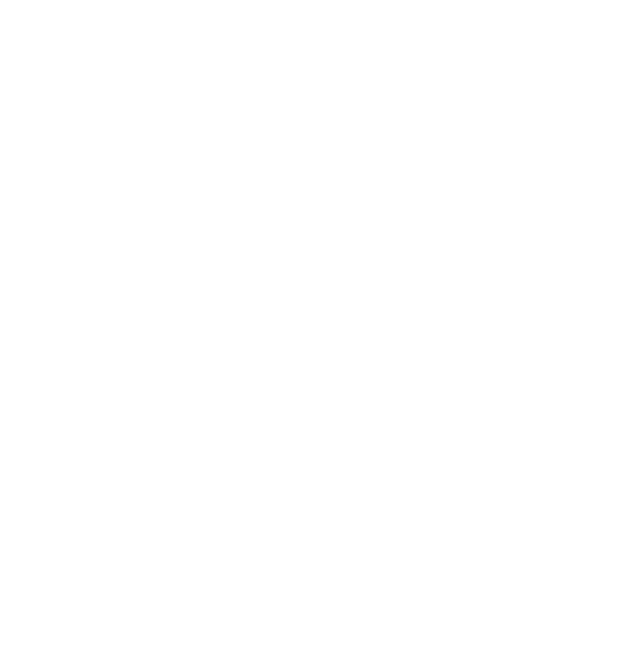
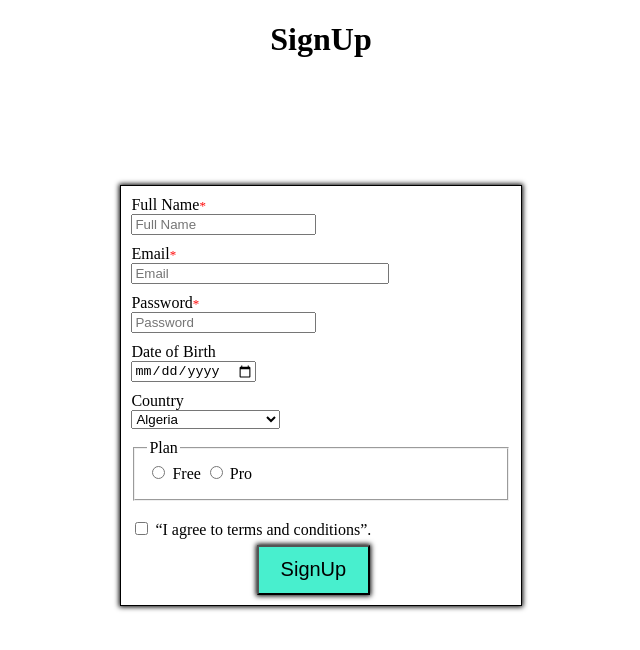
Before and after one commit to TareqAli-CS/SignUp-page, a plain HTML site: page signUp.html in a window 1280 px wide. Shown: the whole page, without its empty margins (319-959 px from the left). Drawn offline with Linux system fonts and the light colour scheme.

Commit message:
feat(signup-page): complete the page

```diff
--- a/signUp.html
+++ b/signUp.html
@@ -4,17 +4,124 @@
 <head>
     <meta charset="UTF-8">
     <title>SignUp</title>
+    <style>
+        header {
+            text-align: center;
+            margin-bottom: 10%;
+        }
 
+        #box {
+            width: 30%;
+            margin-left: auto;
+            margin-right: auto;
+            border: 1px solid black;
+            padding: 10px;
+            box-shadow: 0 0 5px 1px black;
+        }
+
+        input,
+        select {
+            margin-bottom: 10px;
+        }
+
+        #email {
+            width: 250px
+        }
+
+        .required {
+            color: red;
+            font-size: small;
+
+        }
+
+        #signup-btn {
+            font-size: 20px;
+            width: 30%;
+            height: 50px;
+            margin: auto;
+            margin-left: 33%;
+            background-color: rgb(72, 239, 206);
+            box-shadow: 0 0 5px 1px black;
+
+        }
+    </style>
 </head>
 
 <body>
+    <header>
+        <h1>SignUp</h1>
+    </header>
     <main>
+
         <section>
-            <form action="https://formspree.io/f/mrgdzlkw" method="POST">
+            <div id="box">
+                <form action="https://formspree.io/f/mrgdzlkw" method="POST">
+                    <label for="name">Full Name</label><span class="required">*</span>
+                    <br>
+                    <input type="text" name="name" id="name" placeholder="Full Name" required>
 
-            </form>
+                    <br>
+                    <label for="email">Email</label><span class="required">*</span>
+                    <br>
+                    <input type="email" name="email" id="email" placeholder="Email" required>
+
+                    <br>
+                    <label for="password">Password</label><span class="required">*</span>
+                    <br>
+                    <input type="password" id="password" name="password" placeholder="Password" required minlength='8'>
+
+                    <br>
+                    <label for="DOB">Date of Birth</label>
+                    <br>
+                    <input type="date" name="date" id="DOB" placeholder="Date of Birth" >
+
+                    <br>
+                    <label for="country">Country</label>
+                    <br>
+                    <select id="country" name="country" placeholder="none">
+                        <option value="Algeria">Algeria</option>
+                        <option value="Bahrain">Bahrain</option>
+                        <option value="Comoros-Islands">Comoros Islands</option>
+                        <option value="Djibouti">Djibouti</option>
+                        <option value="Egypt">Egypt</option>
+                        <option value="IraqJordan">IraqJordan</option>
+                        <option value="Jordan">Jordan</option>
+                        <option value="Kuwait">Kuwait</option>
+                        <option value="Lebanon">Lebanon</option>
+                        <option value="Libya">Libya</option>
+                        <option value="Morocco">Morocco</option>
+                        <option value="Mauritania">Mauritania</option>
+                        <option value="Oman">Oman</option>
+                        <option value="Palestine">Palestine</option>
+                        <option value="Qatar">Qatar</option>
+                        <option value="Saudi-Arabia">Saudi-Arabia</option>
+                        <option value="Somalia">Somalia</option>
+                        <option value="Sudan">Sudan</option>
+                        <option value="Syria">Syria</option>
+                        <option value="Tunisia">Tunisia</option>
+                        <option value="United-Arab-Emirates">United Arab Emirates</option>
+                        <option value="Yemen">Yemen</option>
+                    </select>
+
+                    <br>
+                    <fieldset>
+                        <legend>Plan</legend>
+
+                        <label for="free"><input type="radio" id="free" value="Free" name="plan"> Free</label>
+                        <label for="pro"><input type="radio" id="pro" value="Pro" name="plan"> Pro</label>
+                    </fieldset>
+
+                    <br>
+
+                    <label for="agree" a><input type="checkbox" id="agree" required> “I agree to terms and conditions”.</label>
+                    <br>
+                    <input type="submit" value="SignUp" id="signup-btn">
+                </form>
+            </div>
         </section>
     </main>
+
+
 
 </body>
 
```
